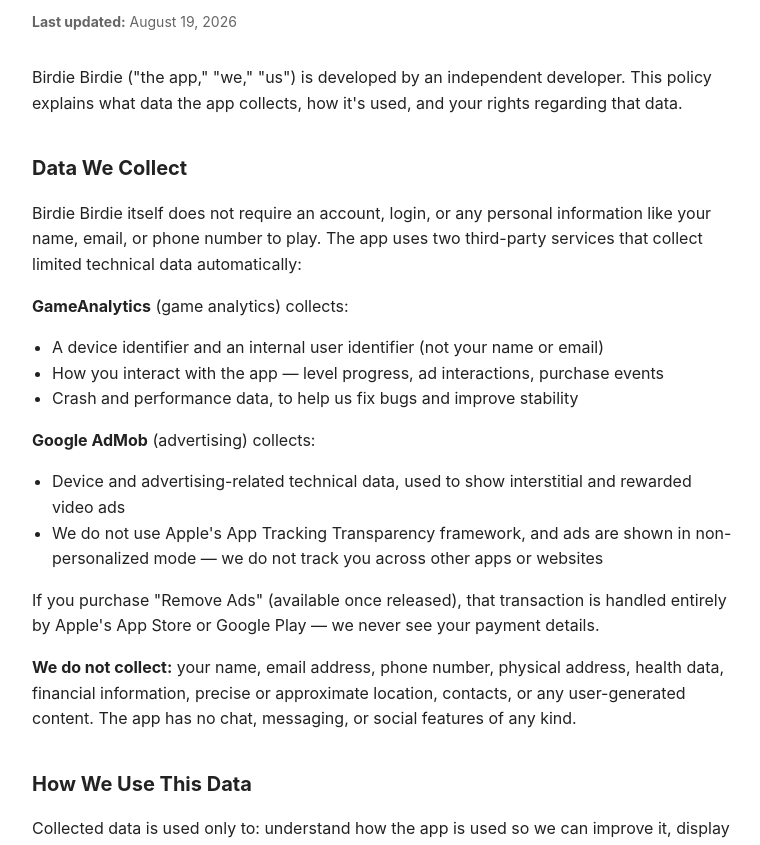
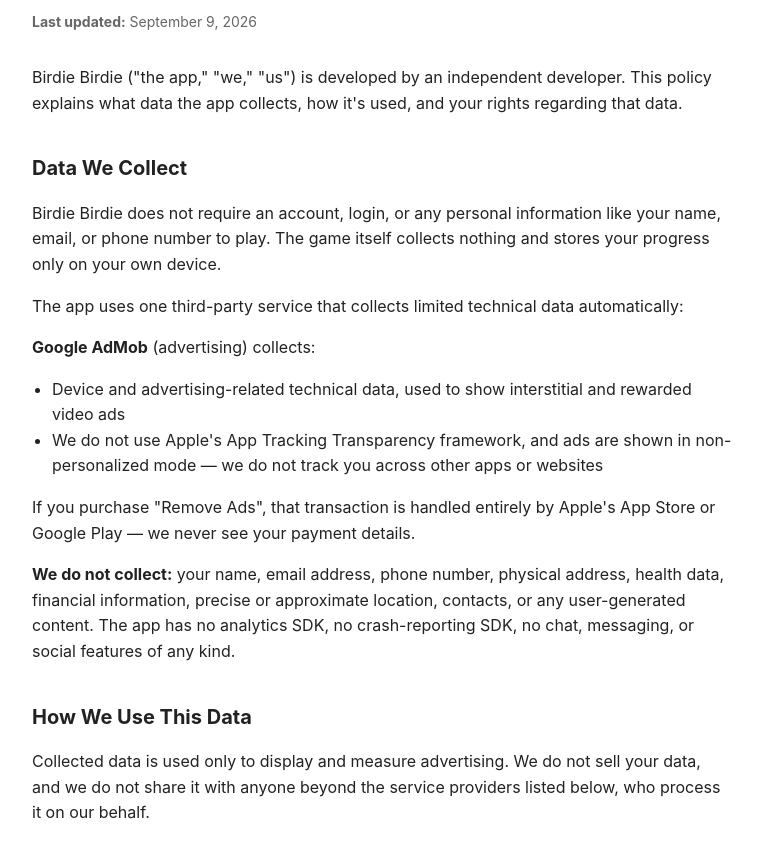
Before and after one commit to shamanth7077/BirdieBirdiePrivacy, a plain HTML site: page index.html in a window 1280 px wide. Shown: the part 107-952 px from the top of the page, without its empty margins (258-1018 px from the left). Drawn offline with Linux system fonts and the light colour scheme.

Commit message:
Update privacy policy: GameAnalytics removed from the app

```diff
--- a/index.html
+++ b/index.html
@@ -23,37 +23,31 @@
 <body>
 
 <h1>Privacy Policy for Birdie Birdie</h1>
-<p class="updated"><strong>Last updated:</strong> August 19, 2026</p>
+<p class="updated"><strong>Last updated:</strong> September 9, 2026</p>
 
 <p>Birdie Birdie ("the app," "we," "us") is developed by an independent developer. This policy explains what data the app collects, how it's used, and your rights regarding that data.</p>
 
 <h2>Data We Collect</h2>
-<p>Birdie Birdie itself does not require an account, login, or any personal information like your name, email, or phone number to play. The app uses two third-party services that collect limited technical data automatically:</p>
+<p>Birdie Birdie does not require an account, login, or any personal information like your name, email, or phone number to play. The game itself collects nothing and stores your progress only on your own device.</p>
 
-<p><strong>GameAnalytics</strong> (game analytics) collects:</p>
-<ul>
-  <li>A device identifier and an internal user identifier (not your name or email)</li>
-  <li>How you interact with the app — level progress, ad interactions, purchase events</li>
-  <li>Crash and performance data, to help us fix bugs and improve stability</li>
-</ul>
+<p>The app uses one third-party service that collects limited technical data automatically:</p>
 
 <p><strong>Google AdMob</strong> (advertising) collects:</p>
 <ul>
   <li>Device and advertising-related technical data, used to show interstitial and rewarded video ads</li>
-  <li>We do not use Apple's App Tracking Transparency framework, and ads are shown in non-personalized mode — we do not track you across other apps or websites</li>
+  <li>We do not use Apple's App Tracking Transparency framework, and ads are shown in non-personalized mode &mdash; we do not track you across other apps or websites</li>
 </ul>
 
-<p>If you purchase "Remove Ads" (available once released), that transaction is handled entirely by Apple's App Store or Google Play — we never see your payment details.</p>
+<p>If you purchase "Remove Ads", that transaction is handled entirely by Apple's App Store or Google Play &mdash; we never see your payment details.</p>
 
-<p><strong>We do not collect:</strong> your name, email address, phone number, physical address, health data, financial information, precise or approximate location, contacts, or any user-generated content. The app has no chat, messaging, or social features of any kind.</p>
+<p><strong>We do not collect:</strong> your name, email address, phone number, physical address, health data, financial information, precise or approximate location, contacts, or any user-generated content. The app has no analytics SDK, no crash-reporting SDK, no chat, messaging, or social features of any kind.</p>
 
 <h2>How We Use This Data</h2>
-<p>Collected data is used only to: understand how the app is used so we can improve it, display and measure advertising, and diagnose crashes and performance issues. We do not sell your data, and we do not share it with anyone beyond the service providers listed below, who process it on our behalf.</p>
+<p>Collected data is used only to display and measure advertising. We do not sell your data, and we do not share it with anyone beyond the service providers listed below, who process it on our behalf.</p>
 
 <h2>Third-Party Services</h2>
 <p>This app uses the following third-party services, each with their own privacy practices:</p>
 <ul>
-  <li><strong>GameAnalytics</strong> — <a href="https://gameanalytics.com/privacy-policy">gameanalytics.com/privacy-policy</a></li>
   <li><strong>Google AdMob / Google Mobile Ads SDK</strong> — <a href="https://policies.google.com/privacy">policies.google.com/privacy</a></li>
   <li><strong>Google User Messaging Platform (consent management)</strong> — <a href="https://policies.google.com/privacy">policies.google.com/privacy</a></li>
 </ul>
```
